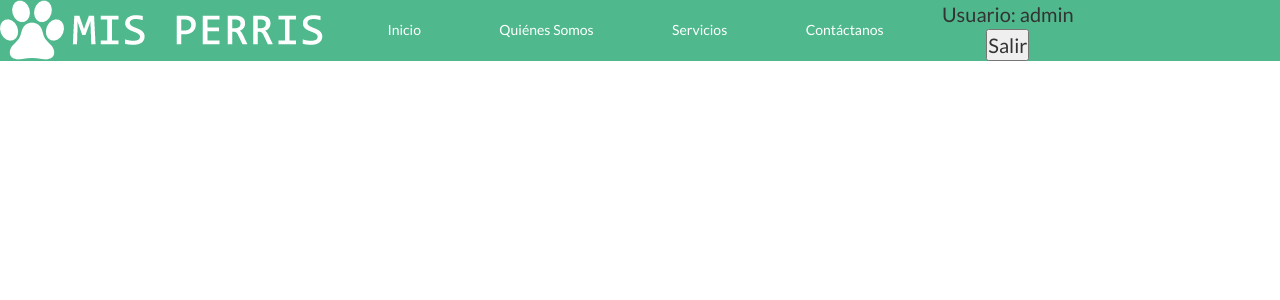
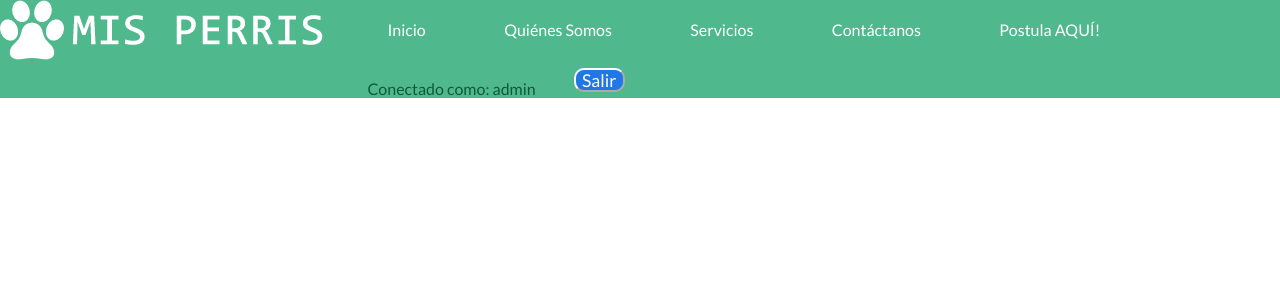
Before and after one commit to KoniAltamirano/Mis-Perris, a Django app: page /Usuario_List in a window 1280 px wide. Shown: the top 300 px of the page. Run offline with Django 3.2, Linux system fonts and the light colour scheme; a user stored in the database is signed in; data that the repository does not hold is empty; some libraries are stand-ins or nearby versions.

Commit message:
Agregado estilo de botones (falta fondo registro)

```diff
--- a/misperris/blog/static/css/Style.css
+++ b/misperris/blog/static/css/Style.css
@@ -199,9 +199,11 @@ hr {
 
 #formulario-perris{
     border: solid #000;
-    margin-left: 400px;
-    margin-right: 400px;
+    position: absolute;
+    margin-left: 700px;
+    margin-top: 100px;
     font-family: 'Lato', sans-serif;
+    padding: 1%;
 }
 
 #formulario label {
@@ -234,6 +236,50 @@ input[name='salir'] {
     border-color: #fff;
     color: #fff;
     border-radius: 10px 10px 10px 10px;
+}
+
+.logout-link .salir {
+    float: right;
+    margin-right: 1%;
+    margin-top: 18%;
+    height: 3vh;
+    width: 4vw;
+    font-size : 1.1em;
+    font-family: 'Lato', sans-serif;
+    background-color: #2277e6;
+    border-color: #fff;
+    color: #fff;
+    border-radius: 10px 10px 10px 10px;
+}
+
+.connect-message {
+    margin-top: 12%;
+    color: rgb(14, 90, 52);
+}
+
+form input[name='submit'] {
+    height: 4vh;
+    width: 5vw;
+    margin-top: 3%;
+    font-size: 1.1em;
+    font-family: 'Lato', sans-serif;
+    background-color: #2277e6;
+    border-color: #fff;
+    color: #fff;
+    border-radius: 20px 20px 20px 20px;
+}
+
+input[name='back'] {
+    justify-content: center;
+    height: 4vh;
+    width: 5vw;
+    margin-bottom: 3%;
+    font-size: 1.1em;
+    font-family: 'Lato', sans-serif;
+    background-color: #19bb42;
+    border-color: #fff;
+    color: #fff;
+    border-radius: 20px 20px 20px 20px;
 }
 
 @media screen and (max-width: 870px){
--- a/misperris/blog/templates/blog/base.html
+++ b/misperris/blog/templates/blog/base.html
@@ -48,25 +48,26 @@
                                 <a href="#">Contáctanos</a>
                             </li>
                             {% if user.is_authenticated %}
-                            <li style="font-size:20px">
-                                <div>
-                                Usuario: {{ request.user }}
-
+                            <li>
+                                <a href="Registro.html">Postula AQUÍ!</a>
+                            </li>
+                            <li style="font-size:16px">
+                                <div class="connect-message">
+                                Conectado como: {{ request.user }}
                                 </div>
+                            </li>
+                            <li>
                                 <form class="logout-link" action="{% url 'accounts:logout' %}" method="post">
                                     {% csrf_token %}
-                                    <button type="submit"> Salir </button>
+                                    <button class="salir" type="submit">Salir</button>
                                 </form>
-                            </li>
-                            {% elif request.get_full_path == Registro.html %}
-                            <li>
-                                <a href="Registro.html">Postula AQUÍ!</a>
                             </li>
                             {% else %}
                             <li style="font-size:20px">
                                 <a href="{% url 'accounts:login' %}">INGRESA</a>
                             </li>
                             {% endif %}
+
 
                         </ul>
                     </nav>
@@ -77,11 +78,6 @@
             </div>
         </div>
     </div>
-
-    <link rel="stylesheet" href="//maxcdn.bootstrapcdn.com/bootstrap/3.2.0/css/bootstrap.min.css">
-        <link rel="stylesheet" href="//maxcdn.bootstrapcdn.com/bootstrap/3.2.0/css/bootstrap-theme.min.css">
-        <link href="https://fonts.googleapis.com/css?family=Lobster&subset=latin,latin-ext" rel="stylesheet" type="text/css">
-        <link rel="stylesheet" href="{% static 'css/blog.css' %}">
 </body>
 
 </html>
```
Also changed, not shown: misperris/blog/templates/blog/Main.html (+13 -14 lines), misperris/blog/templates/blog/Registro.html (+0 -66 lines), misperris/db.sqlite3.
